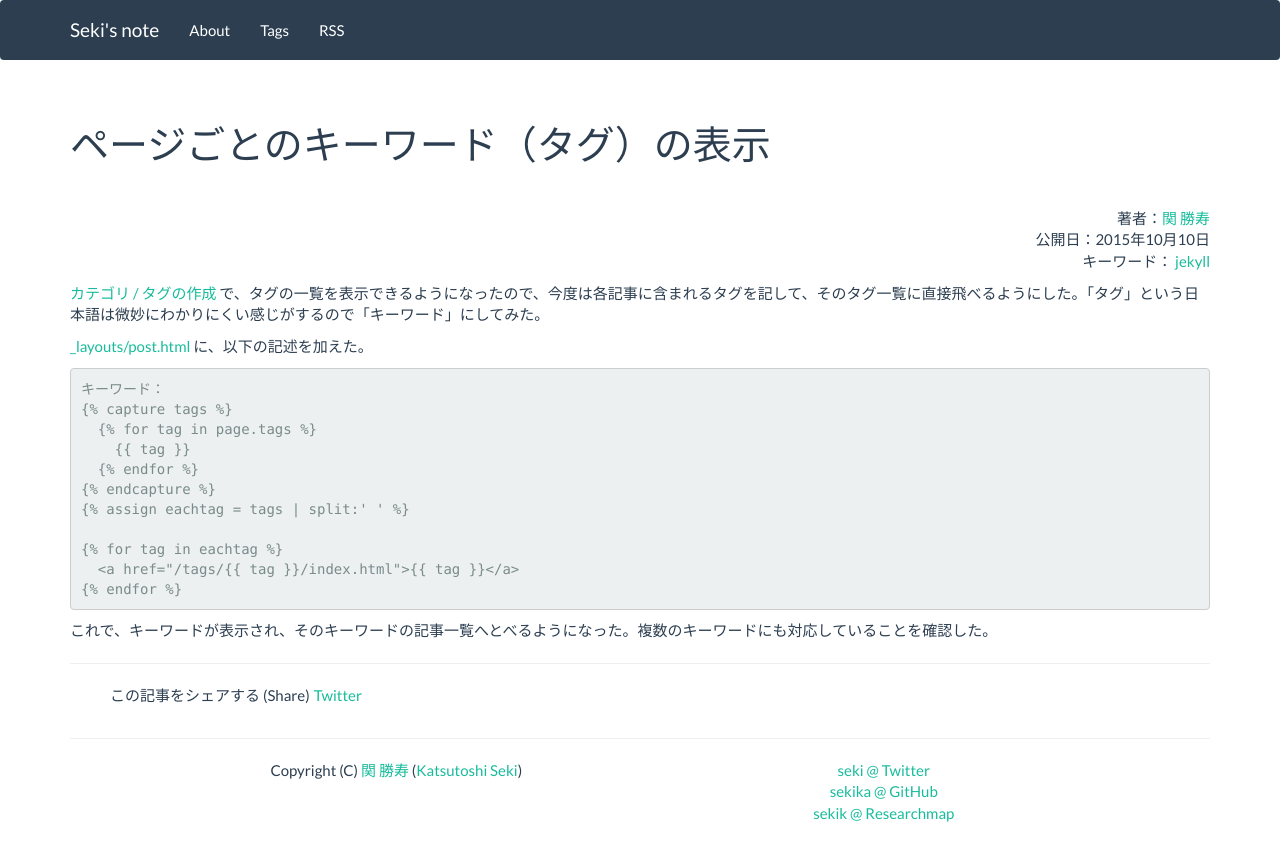
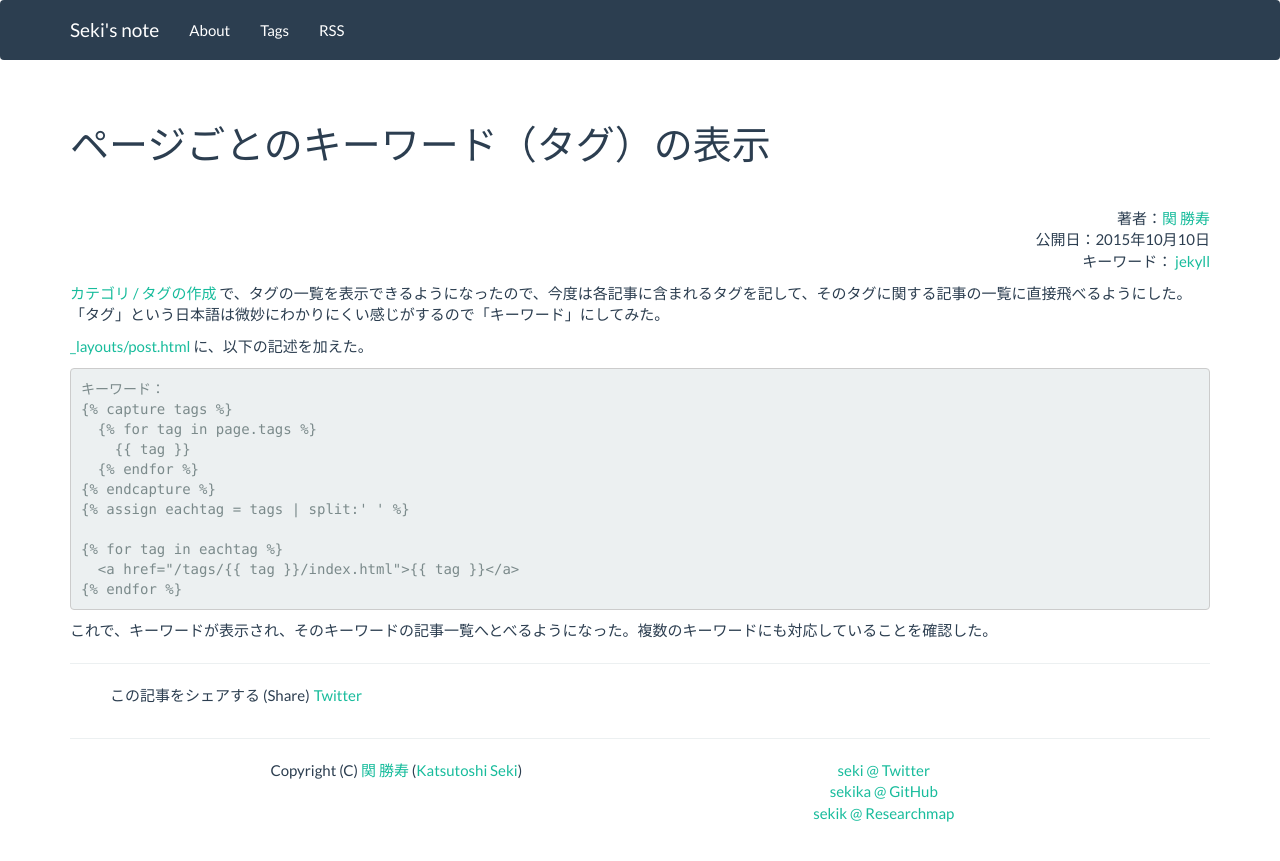
Before and after one commit to sekika/sekika.github.io, a Jekyll site: the page built from _posts/2015-10-10-keyword-in-each-post.md, in a window 1280 px wide. Shown: the top 861 px of the page. Built offline with Jekyll 4.4.1, drawn with Linux system fonts in a browser that asks for light colours; nearby versions of some CDN libraries; comment, search, counter and statistics services are not loaded.

Commit message:
minor edit

```diff
--- a/_posts/2015-10-10-keyword-in-each-post.md
+++ b/_posts/2015-10-10-keyword-in-each-post.md
@@ -4,7 +4,7 @@ title:  "ページごとのキーワード（タグ）の表示"
 tags:
 - jekyll
 ---
-[カテゴリ / タグの作成]({% post_url 2015-10-09-tag-jekyll %}) で、タグの一覧を表示できるようになったので、今度は各記事に含まれるタグを記して、そのタグ一覧に直接飛べるようにした。「タグ」という日本語は微妙にわかりにくい感じがするので「キーワード」にしてみた。
+[カテゴリ / タグの作成]({% post_url 2015-10-09-tag-jekyll %}) で、タグの一覧を表示できるようになったので、今度は各記事に含まれるタグを記して、そのタグに関する記事の一覧に直接飛べるようにした。「タグ」という日本語は微妙にわかりにくい感じがするので「キーワード」にしてみた。
 
 [_layouts/post.html](https://github.com/sekika/sekika.github.io/blob/master/_layouts/post.html) に、以下の記述を加えた。
 
```
